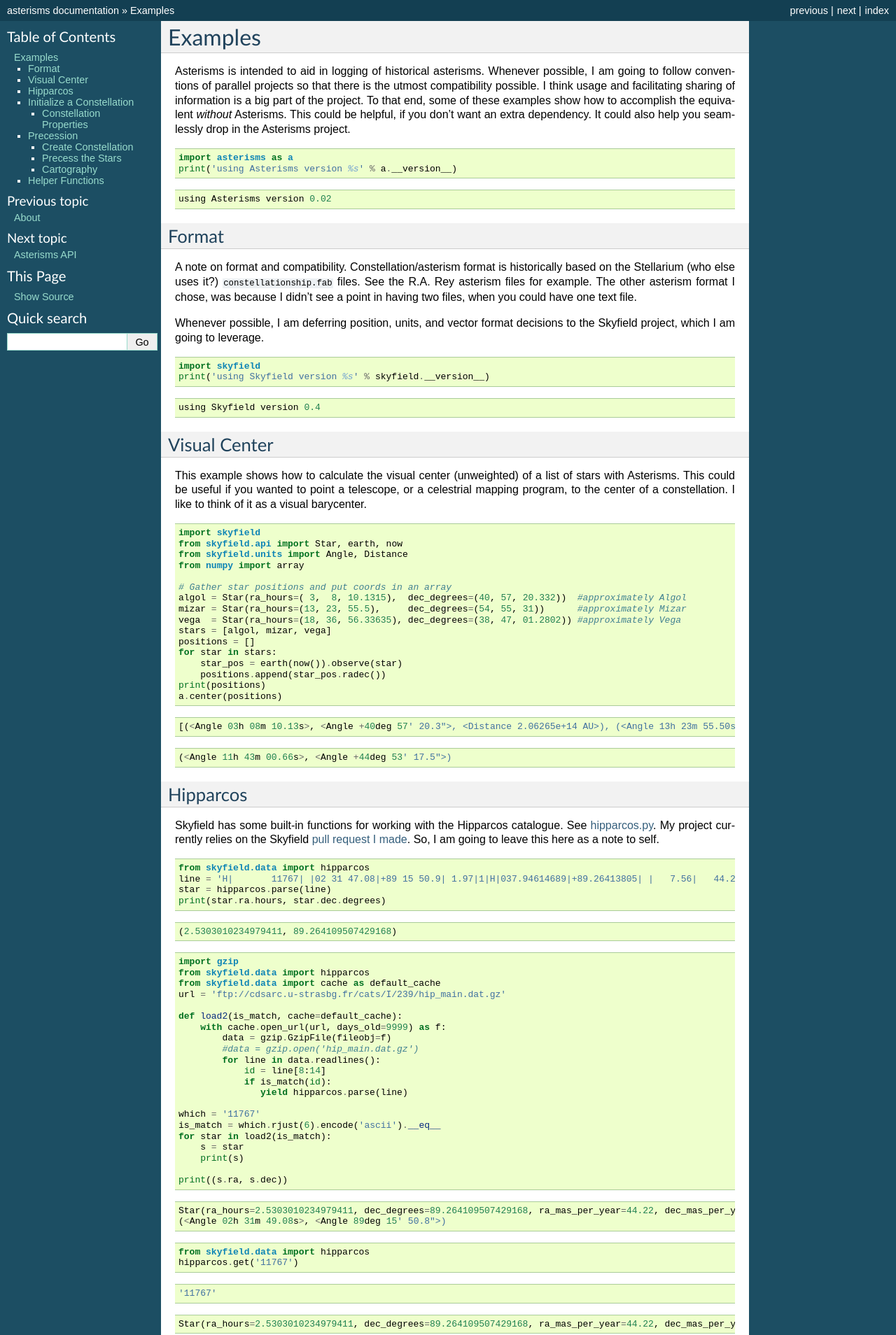
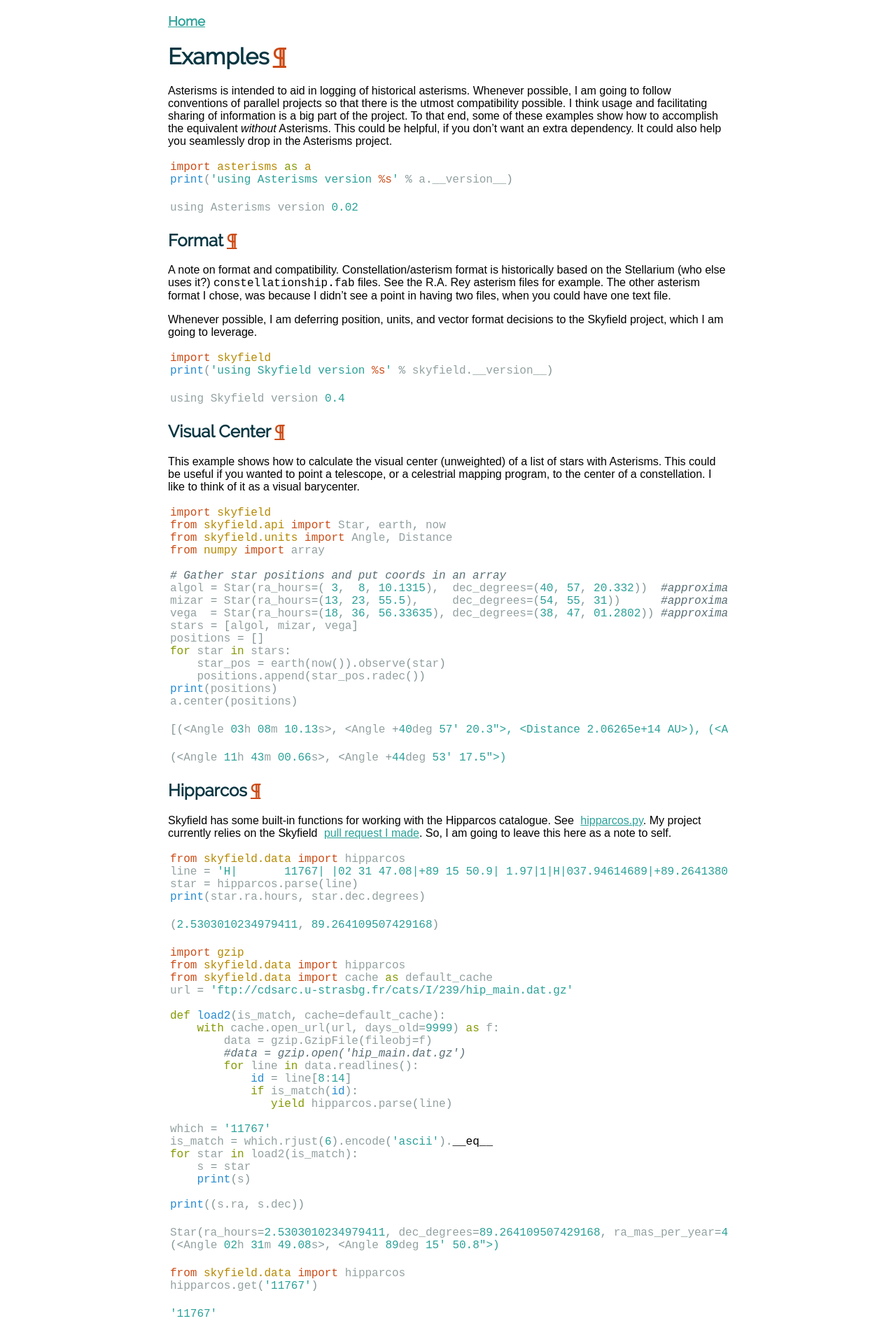
Before and after one commit to dreamalligator/asterisms, a Sphinx documentation site: the page built from asterisms/docs/examples.rst, in a window 1280 px wide. Shown: the top 1908 px of the page at 70% size. Built offline with Sphinx 7.4.7, drawn with Linux system fonts in a browser that asks for light colours; the version number could not be read and is left out; some of the changed text lies outside the part shown.

Commit message:
updates template

```diff
--- /dev/null
+++ b/asterisms/docs/_static/style.css
@@ -0,0 +1,161 @@
+/*! normalize.css v3.0.2 | MIT License | git.io/normalize */
+/* yui-compressor --line-break 1 normalize.css > style.css */
+html{font-family:sans-serif;-ms-text-size-adjust:100%;-webkit-text-size-adjust:100%}
+body{margin:0}
+article,aside,details,figcaption,figure,footer,header,hgroup,main,menu,nav,section,summary{display:block}
+audio,canvas,progress,video{display:inline-block;vertical-align:baseline}
+audio:not([controls]){display:none;height:0}
+[hidden],template{display:none}
+a{background-color:transparent}
+a:active,a:hover{outline:0}
+abbr[title]{border-bottom:1px dotted}
+b,strong{font-weight:bold}
+dfn{font-style:italic}
+h1{font-size:2em;margin:.67em 0}
+mark{background:#ff0;color:#000}
+small{font-size:80%}
+sub,sup{font-size:75%;line-height:0;position:relative;vertical-align:baseline}
+sup{top:-0.5em}
+sub{bottom:-0.25em}
+img{border:0}
+svg:not(:root){overflow:hidden}
+figure{margin:1em 40px}
+hr{-moz-box-sizing:content-box;box-sizing:content-box;height:0}
+pre{overflow:auto}
+code,kbd,pre,samp{font-family:monospace,monospace;font-size:1em}
+button,input,optgroup,select,textarea{color:inherit;font:inherit;margin:0}
+button{overflow:visible}
+button,select{text-transform:none}
+button,html input[type="button"],input[type="reset"],input[type="submit"]{-webkit-appearance:button;cursor:pointer}
+button[disabled],html input[disabled]{cursor:default}
+button::-moz-focus-inner,input::-moz-focus-inner{border:0;padding:0}
+input{line-height:normal}
+input[type="checkbox"],input[type="radio"]{box-sizing:border-box;padding:0}
+input[type="number"]::-webkit-inner-spin-button,input[type="number"]::-webkit-outer-spin-button{height:auto}
+input[type="search"]{-webkit-appearance:textfield;-moz-box-sizing:content-box;-webkit-box-sizing:content-box;box-sizing:content-box}
+input[type="search"]::-webkit-search-cancel-button,input[type="search"]::-webkit-search-decoration{-webkit-appearance:none}
+fieldset{border:1px solid #c0c0c0;margin:0 2px;padding:.35em .625em .75em}
+legend{border:0;padding:0}
+textarea{overflow:auto}
+optgroup{font-weight:bold}
+table{border-collapse:collapse;border-spacing:0}
+td,th{padding:0}
+/* end of normalize css */
+
+@font-face {
+    font-family: "Raleway";
+    src: url(Raleway-Regular.ttf)
+}
+body, body > img {
+    display: block;
+    margin-left: auto;
+    margin-right: auto;
+}
+body {
+    padding: 0px 5px 0px 5px;
+    max-width: 50em;
+}
+h1, h2, h3 {
+    color: #073642;
+    font-family: "Raleway";
+}
+/*#asterisms h1{
+    background: url('logo.png') no-repeat left center;
+    width: 400px;
+    height: 425px;
+    color: transparent;
+}
+#asterisms h1 > a.headerlink {display:none;}*/
+.headerlink {
+    color: #cb4b16;
+    padding-left: 5px;
+}
+.python {
+    background-color: #073642;
+}
+dl em {
+    color: #6c71c4;
+    font-family: monospace;
+    font-style: normal;
+}
+pre {padding: 3px;}
+a {
+    color: #2aa198;
+}
+pre a {text-decoration: none;}
+pre a:hover {text-decoration: underline;}
+.math span{ color: black;}
+.reference {padding-left: 5px;}
+
+/* pip install pygments-style-solarized
+pygmentize -S solarizeddark -f html > solarizeddark.css */
+.hll { background-color: #ffffcc }
+.c { color: #586e75; font-style: italic } /* Comment */
+.err { color: #dc322f } /* Error */
+.g { color: #839496 } /* Generic */
+.k { color: #859900 } /* Keyword */
+.l { color: #839496 } /* Literal */
+.n { color: #93a1a1 } /* Name */
+.o { color: #839496 } /* Operator */
+.x { color: #839496 } /* Other */
+.p { color: #839496 } /* Punctuation */
+.cm { color: #586e75; font-style: italic } /* Comment.Multiline */
+.cp { color: #586e75; font-style: italic } /* Comment.Preproc */
+.c1 { color: #586e75; font-style: italic } /* Comment.Single */
+.cs { color: #586e75; font-style: italic } /* Comment.Special */
+.gd { color: #839496 } /* Generic.Deleted */
+.ge { color: #839496 } /* Generic.Emph */
+.gr { color: #839496 } /* Generic.Error */
+.gh { color: #839496 } /* Generic.Heading */
+.gi { color: #839496 } /* Generic.Inserted */
+.go { color: #839496 } /* Generic.Output */
+.gp { color: #839496 } /* Generic.Prompt */
+.gs { color: #839496 } /* Generic.Strong */
+.gu { color: #839496 } /* Generic.Subheading */
+.gt { color: #839496 } /* Generic.Traceback */
+.kc { color: #859900 } /* Keyword.Constant */
+.kd { color: #859900 } /* Keyword.Declaration */
+.kn { color: #cb4b16 } /* Keyword.Namespace */
+.kp { color: #cb4b16 } /* Keyword.Pseudo */
+.kr { color: #859900 } /* Keyword.Reserved */
+.kt { color: #859900 } /* Keyword.Type */
+.ld { color: #839496 } /* Literal.Date */
+.m { color: #2aa198 } /* Literal.Number */
+.s { color: #2aa198 } /* Literal.String */
+.na { color: #839496 } /* Name.Attribute */
+.nb { color: #268bd2 } /* Name.Builtin */
+.nc { color: #268bd2 } /* Name.Class */
+.no { color: #b58900 } /* Name.Constant */
+.nd { color: #cb4b16 } /* Name.Decorator */
+.ni { color: #cb4b16 } /* Name.Entity */
+.ne { color: #cb4b16 } /* Name.Exception */
+.nf { color: #268bd2 } /* Name.Function */
+.nl { color: #839496 } /* Name.Label */
+.nn { color: #b58900 } /* Name.Namespace */
+.nx { color: #839496 } /* Name.Other */
+.py { color: #268bd2 } /* Name.Property */
+.nt { color: #859900 } /* Name.Tag */
+.nv { color: #cb4b16 } /* Name.Variable */
+.ow { color: #859900 } /* Operator.Word */
+.w { color: #002b36 } /* Text.Whitespace */
+.mb { color: #2aa198 } /* Literal.Number.Bin */
+.mf { color: #2aa198 } /* Literal.Number.Float */
+.mh { color: #2aa198 } /* Literal.Number.Hex */
+.mi { color: #2aa198 } /* Literal.Number.Integer */
+.mo { color: #2aa198 } /* Literal.Number.Oct */
+.sb { color: #2aa198 } /* Literal.String.Backtick */
+.sc { color: #2aa198 } /* Literal.String.Char */
+.sd { color: #2aa198 } /* Literal.String.Doc */
+.s2 { color: #2aa198 } /* Literal.String.Double */
+.se { color: #cb4b16 } /* Literal.String.Escape */
+.sh { color: #2aa198 } /* Literal.String.Heredoc */
+.si { color: #cb4b16 } /* Literal.String.Interpol */
+.sx { color: #2aa198 } /* Literal.String.Other */
+.sr { color: #2aa198 } /* Literal.String.Regex */
+.s1 { color: #2aa198 } /* Literal.String.Single */
+.ss { color: #2aa198 } /* Literal.String.Symbol */
+.bp { color: #268bd2; font-weight: bold } /* Name.Builtin.Pseudo */
+.vc { color: #268bd2 } /* Name.Variable.Class */
+.vg { color: #268bd2 } /* Name.Variable.Global */
+.vi { color: #268bd2 } /* Name.Variable.Instance */
+.il { color: #2aa198 } /* Literal.Number.Integer.Long */
--- /dev/null
+++ b/asterisms/docs/_templates/layout.html
@@ -0,0 +1,27 @@
+<!doctype html>
+<html>
+<head>
+    <meta http-equiv="Content-Type" content="text/html; charset=utf-8" />
+    <script type="text/javascript" src="https://cdn.mathjax.org/mathjax/latest/MathJax.js?config=TeX-AMS-MML_HTMLorMML"></script>
+    <title>{{ title|striptags|e }}</title>
+    <link rel="stylesheet" type="text/css" href="_static/style.css" />
+</head>
+<body>
+    {% if title != 'Asterisms' %}
+    <p>
+        <a href="."><h3>Home</h3></a>
+    </p>
+    {% endif %}
+    {{ body }}
+    <script>
+    (function(i,s,o,g,r,a,m){i['GoogleAnalyticsObject']=r;i[r]=i[r]||function(){
+        (i[r].q=i[r].q||[]).push(arguments)},i[r].l=1*new Date();a=s.createElement(o),
+        m=s.getElementsByTagName(o)[0];a.async=1;a.src=g;m.parentNode.insertBefore(a,m)
+    })(window,document,'script','//www.google-analytics.com/analytics.js','ga');
+
+    ga('create', 'UA-44642246-12', 'auto');
+    ga('send', 'pageview');
+
+    </script>
+</body>
+</html>
--- a/asterisms/docs/index.rst
+++ b/asterisms/docs/index.rst
@@ -24,3 +24,5 @@ Contents
    about
    examples
    api
+
+.. include:: about.rst
```
Also changed, not shown: asterisms/docs/_static/Raleway-Regular.ttf (added).
